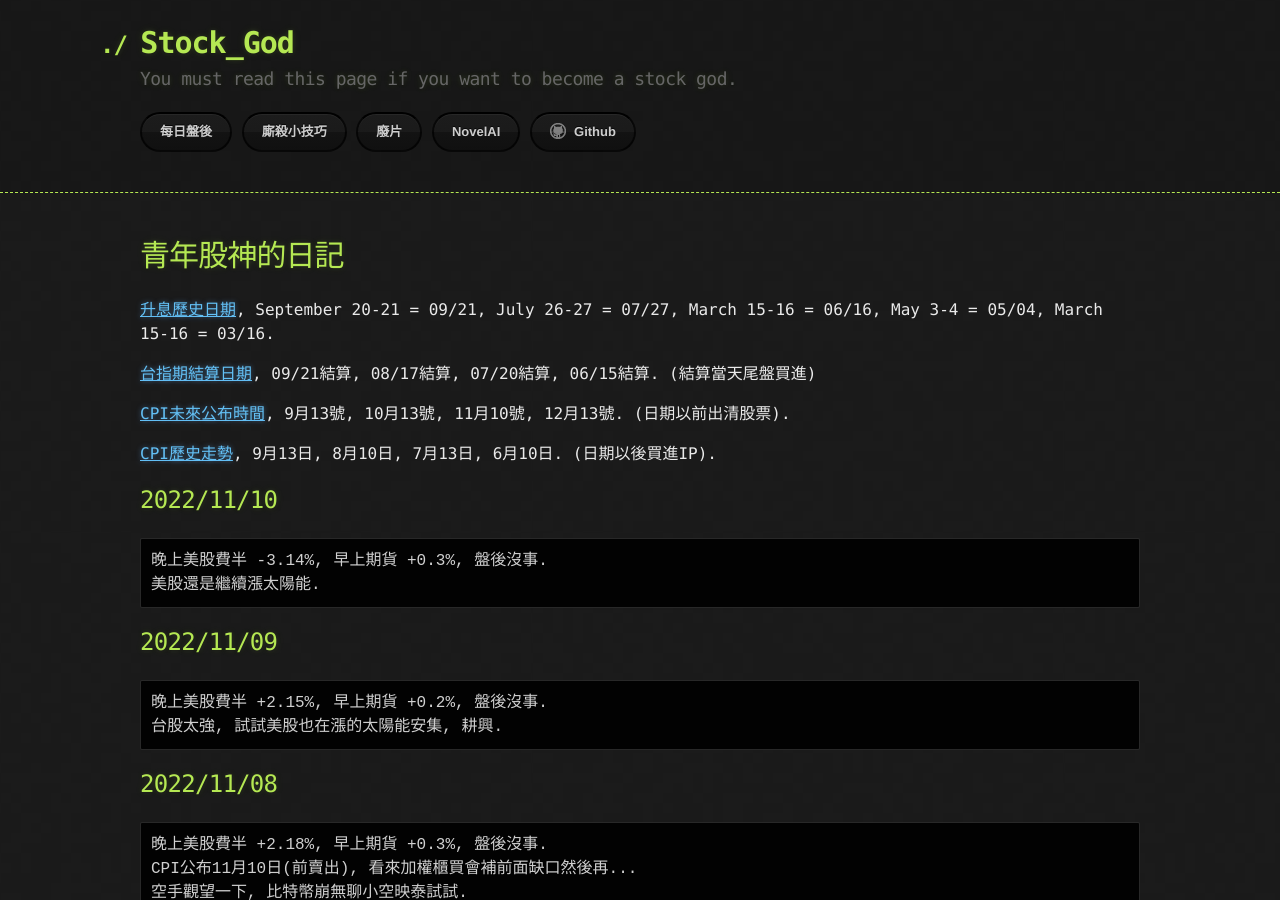
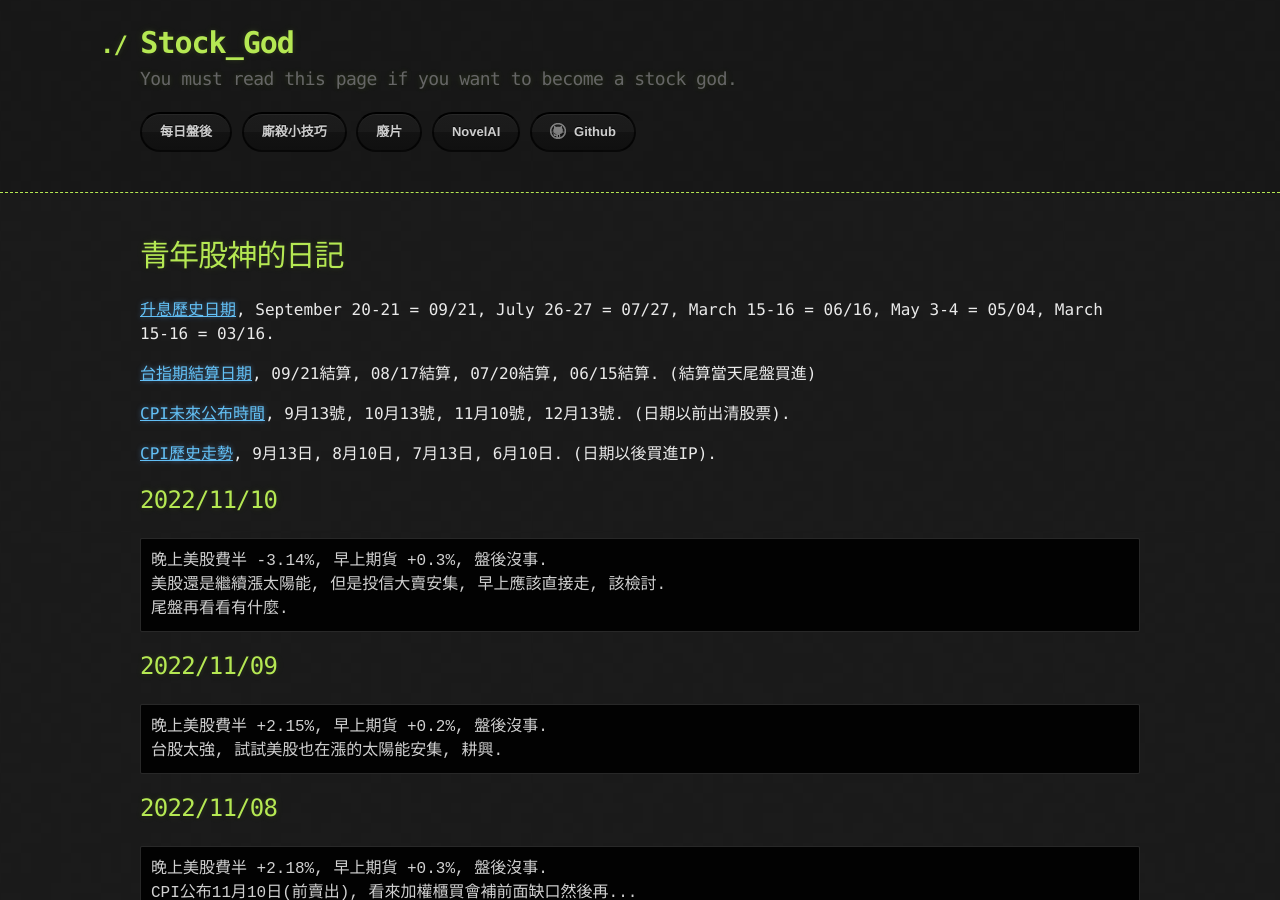
Before and after one commit to lepg5487/Stock_God, a Jekyll site: the page built from index.md, in a window 1280 px wide and 900 px high. Built offline with Jekyll 4.4.1, drawn with Linux system fonts in a browser that asks for light colours; our own code applies the rules of GitHub Pages for plain Markdown files.

Commit message:
Update index.md

````diff
--- a/index.md
+++ b/index.md
@@ -15,7 +15,8 @@ layout: testlayouts
 ## 2022/11/10
 ```
 晚上美股費半 -3.14%, 早上期貨 +0.3%, 盤後沒事.
-美股還是繼續漲太陽能.
+美股還是繼續漲太陽能, 但是投信大賣安集, 早上應該直接走, 該檢討.
+尾盤再看看有什麼.
 ```
 
 ## 2022/11/09
````
